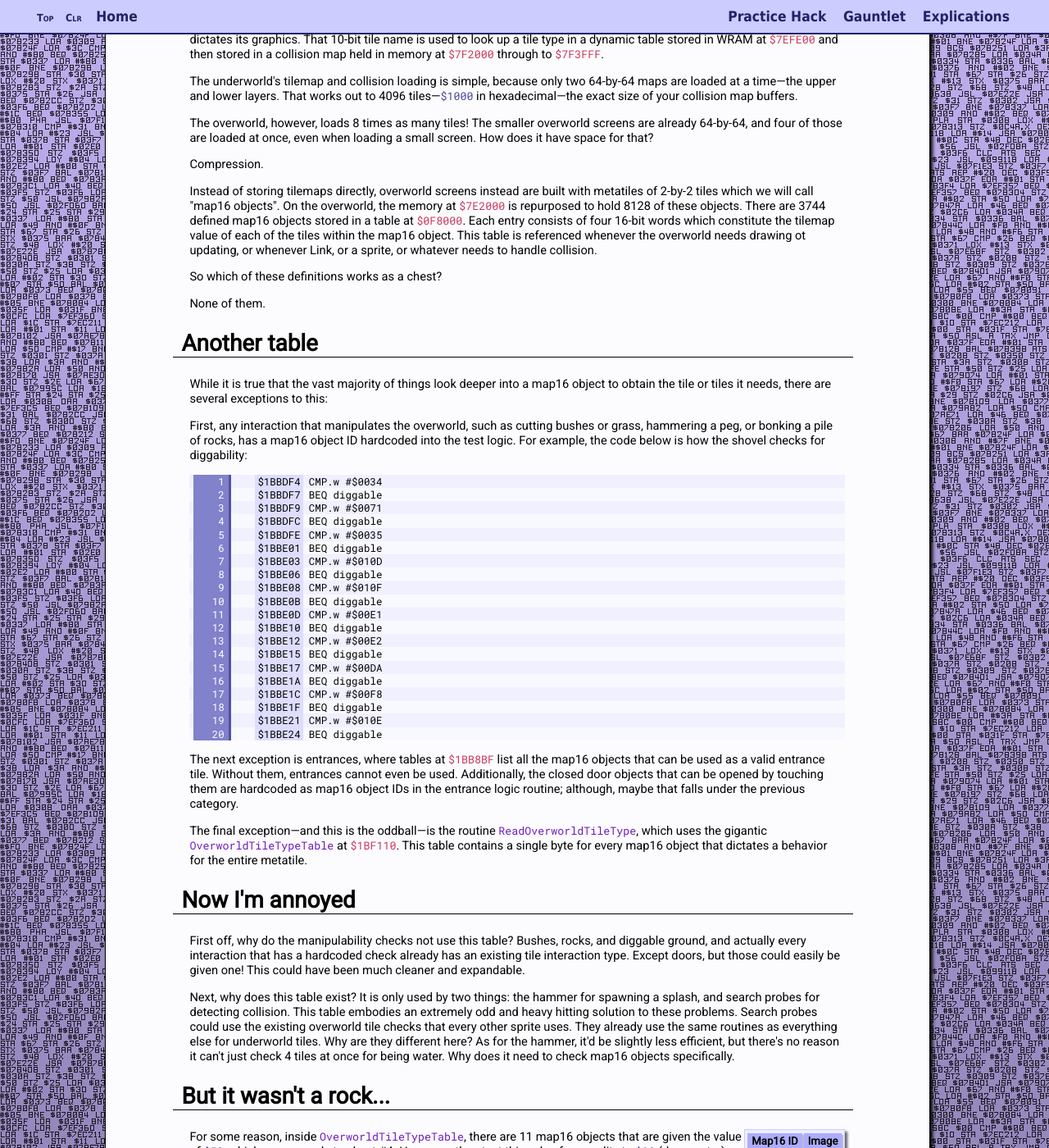
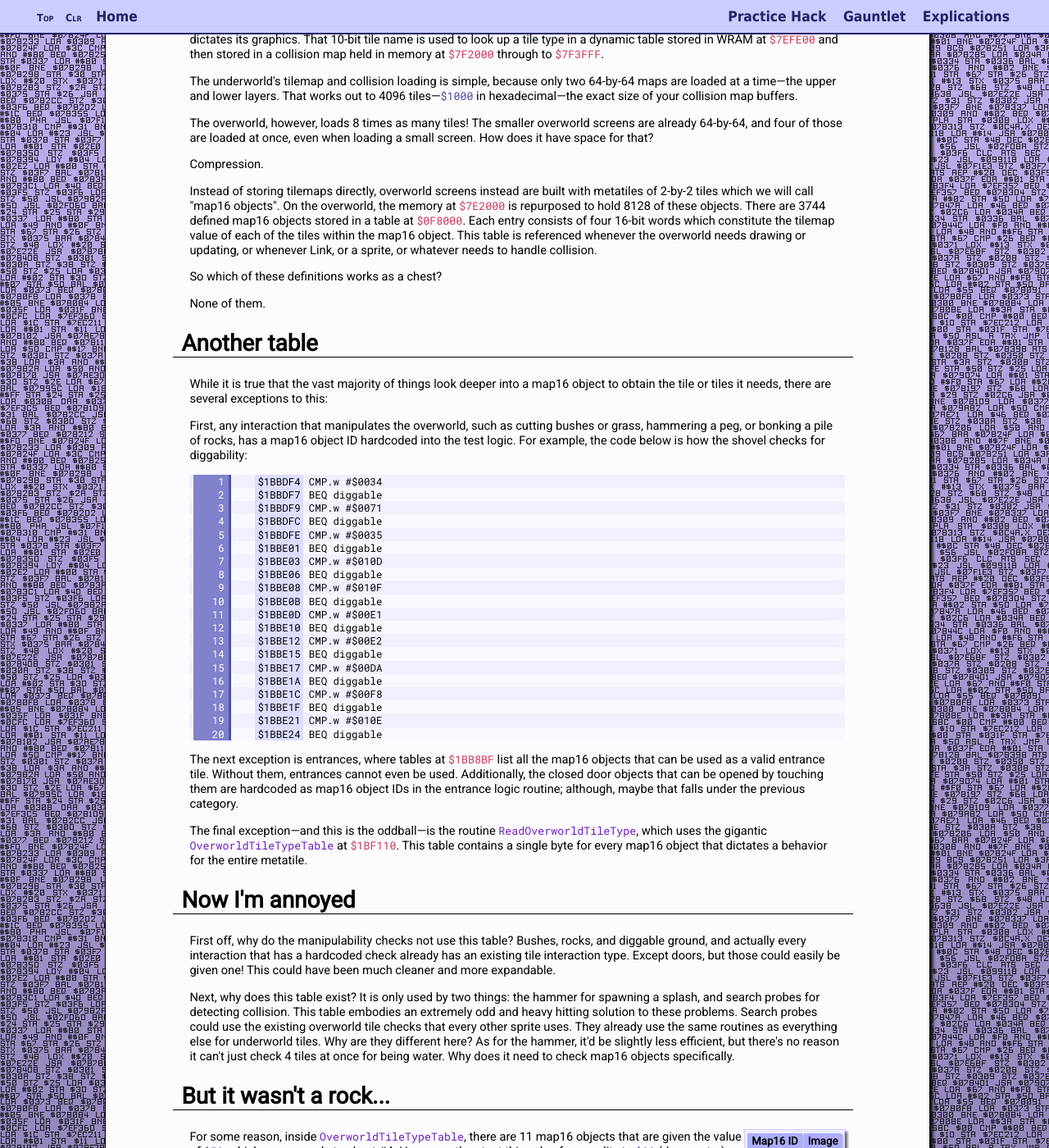
Before and after one commit to spannerisms/spannerisms.github.io, a Jekyll site: the page built from explications/chestrocks.html, in a window 1280 px wide and 1400 px high, scrolled down 318 px. Shown: the whole window at 82% size. Built offline with Jekyll 4.4.1, drawn with Linux system fonts in a browser that asks for light colours.

Commit message:
Update chestrocks.html

```diff
--- a/explications/chestrocks.html
+++ b/explications/chestrocks.html
@@ -19,7 +19,7 @@ background: mechanicsbg
 
 <p>Compression.</p>
 
-<p>Instead of storing tilemaps directly, overworld screens instead are built with metatiles of 2-by-2 tiles which we will call "map16 objects". On the overworld, the memory at <code class="address">$7E2000</code> is repurposed to hold 8128 of these objects. There are 3744 defined map16 objects stored in a table at <code class="address">$0F8000</code>. Each entry consists of four 16-bit words which constitute the tilemap value of each of the tiles within the map16 object. This table is referenced whenever the overworld needs drawing ot updating, or whenever Link, or a sprite, or whatever needs to handle collision.</p>
+<p>Instead of storing tilemaps directly, overworld screens instead are built with metatiles of 2-by-2 tiles which we will call "map16 objects". On the overworld, the memory at <code class="address">$7E2000</code> is repurposed to hold 8128 of these objects. There are 3744 defined map16 objects stored in a table at <code class="address">$0F8000</code>. Each entry consists of four 16-bit words which constitute the tilemap value of each of the tiles within the map16 object. This table is referenced whenever the overworld needs drawing or updating, or whenever Link, or a sprite, or whatever needs to handle collision.</p>
 
 <p>So which of these definitions works as a chest?</p>
 
@@ -60,7 +60,7 @@ background: mechanicsbg
 
 <h2>Now I'm annoyed</h2>
 
-<p>First off, why do the manipulability checks not use this table? Bushes, rocks, and diggable ground, and actually every interaction that has a hardcoded check already has an existing tile interaction type. Except doors, but those could easily be given one! This could have been much cleaner and expandable.</p>
+<p>First off, why do the manipulability checks not use this table? Bushes, rocks, and diggable ground, and actually every interaction that has a hardcoded check already has an existing tile interaction type. Except doors, but those could easily be given one! This could have been much cleaner and more expandable.</p>
 
 <p>Next, why does this table exist? It is only used by two things: the hammer for spawning a splash, and search probes for detecting collision. This table embodies an extremely odd and heavy hitting solution to these problems. Search probes could use the existing overworld tile checks that every other sprite uses. They already use the same routines as everything else for underworld tiles. Why are they different here? As for the hammer, it'd be slightly less efficient, but there's no reason it can't just check 4 tiles at once for being water. Why does it need to check map16 objects specifically.</p>
 
```
